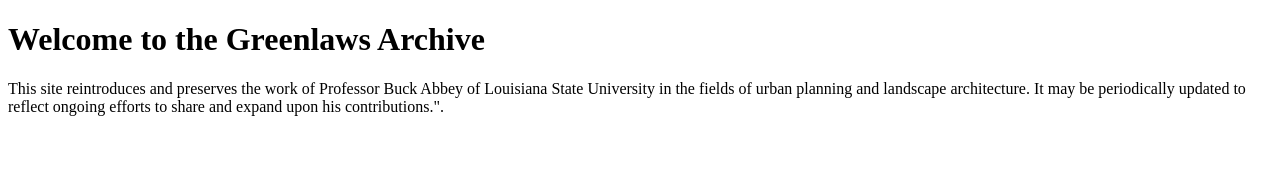
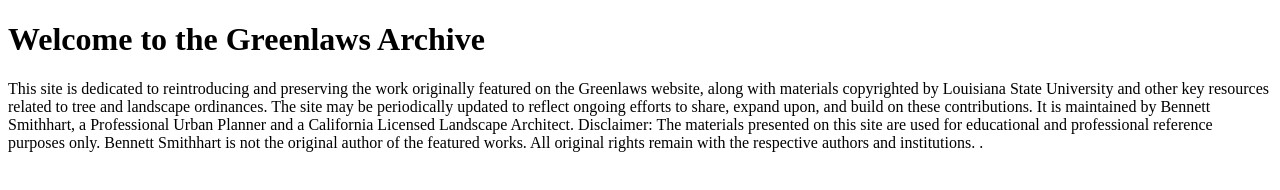
Before and after one commit to wbs103/Green-Laws, a plain HTML site: page index.html in a window 1280 px wide. Drawn offline with Linux system fonts and the light colour scheme.

Commit message:
Update index.html

```diff
--- a/index.html
+++ b/index.html
@@ -6,6 +6,8 @@
   </head>
   <body>
     <h1>Welcome to the Greenlaws Archive</h1>
-    <p>This site reintroduces and preserves the work of Professor Buck Abbey of Louisiana State University in the fields of urban planning and landscape architecture. It may be periodically updated to reflect ongoing efforts to share and expand upon his contributions.".</p>
+    <p>This site is dedicated to reintroducing and preserving the work originally featured on the Greenlaws website, along with materials copyrighted by Louisiana State University and other key resources related to tree and landscape ordinances. The site may be periodically updated to reflect ongoing efforts to share, expand upon, and build on these contributions. It is maintained by Bennett Smithhart, a Professional Urban Planner and a California Licensed Landscape Architect.
+Disclaimer: The materials presented on this site are used for educational and professional reference purposes only. Bennett Smithhart is not the original author of the featured works. All original rights remain with the respective authors and institutions.
+.</p>
   </body>
 </html>
```
